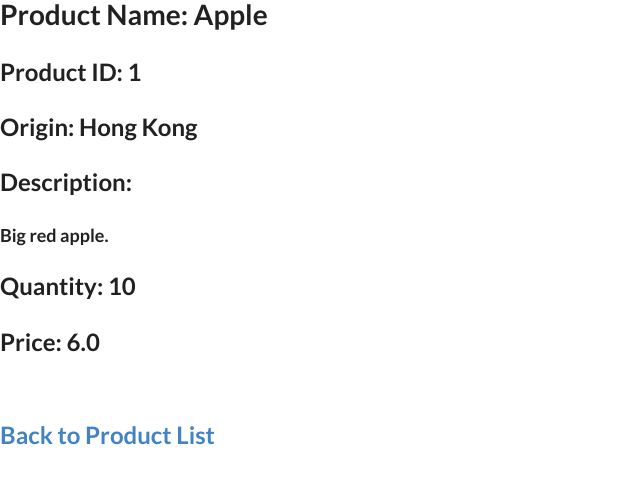
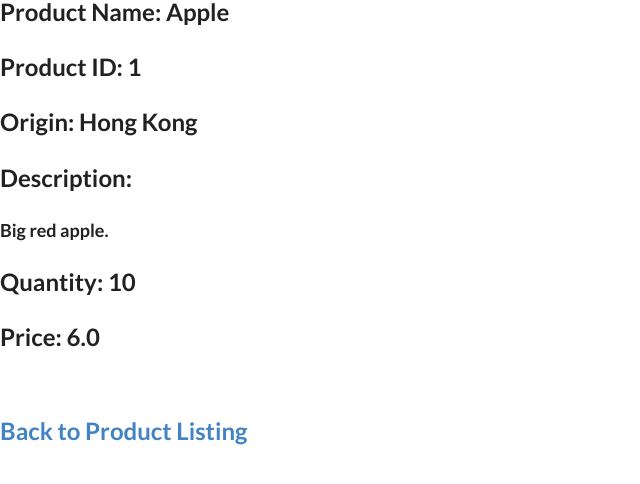
Before and after one commit to heijingtsang/AC501.Project2, a Flask app: page /products/1 in a window 1280 px wide. Shown: the top 484 px of the page, without its empty margins (0-640 px from the left). Run offline with Flask 2, Linux system fonts and the light colour scheme; data comes from the database, SQL or seed files in the repository; some libraries are stand-ins or nearby versions.

Commit message:
Revised and polished.

```diff
--- a/app.py
+++ b/app.py
@@ -1,11 +1,9 @@
-from flask import Flask, render_template, url_for, session, redirect
+from flask import Flask, render_template, url_for
 from flask_sqlalchemy import SQLAlchemy
-from flask_migrate import Migrate
 
 app = Flask(__name__)
 app.config['SQLALCHEMY_DATABASE_URI'] = 'sqlite:///Products.db'
 db = SQLAlchemy(app)
-migrate = Migrate(app, db)
 
 class Products(db.Model):
     pid = db.Column(db.Integer, primary_key=True, nullable=False)
@@ -37,10 +35,10 @@ def index_products():
     return render_template('index.html', rows=Products.query.all())
 
 
-@app.route('/products/<int:pid>', methods=['GET',])
+@app.route('/products/<int:pid>')
 def product_details(pid):
     return render_template('details.html', info=Products.query.filter_by(pid=pid).first())
 
 
 if __name__ == '__main__':
-    app.run(debug=True, host="0.0.0.0", port=8000)
+    app.run()
--- a/requirements.txt
+++ b/requirements.txt
@@ -1,3 +1,2 @@
 flask
 flask-sqlalchemy
-Flask-Migrate
--- a/templates/details.html
+++ b/templates/details.html
@@ -1,12 +1,13 @@
 <!doctype html>
 <html>
   <meta charset="utf-8" />
-  <title>Product List</title>
+  <title>Product Details</title>
   <link rel="stylesheet" href="https://cdn.jsdelivr.net/npm/semantic-ui@2.3.3/dist/semantic.min.css">
   <script src="https://cdn.jsdelivr.net/npm/semantic-ui@2.3.3/dist/semantic.min.js"></script>
 
   <body>
-  <h1 class="ui header">Product Name: {{ info.name }}</h1>
+
+    <h2 class="ui header">Product Name: {{ info.name }}</h2>
     <h2 class="ui header">Product ID: {{ info.pid }}</h2>
     <h2 class="ui header">Origin: {{ info.origin }}</h2>
     <h2 class="ui header">Description:</h2>
@@ -16,7 +17,9 @@
 
     <h1 class="ui header"></h1>
     <h2 class="ui header">
-      <a href="{{ url_for('index_products') }}">Back to Product List</a>
+        <a href="{{ url_for('index_products') }}">Back to Product Listing</a>
     </h2>
 
   </body>
+
+</html>
--- a/templates/index.html
+++ b/templates/index.html
@@ -7,10 +7,13 @@
 
   <body>
 
+    <h2 class="ui center aligned header">Products Listing</h2>
+
       <table class="ui single line table">
          <thead>
             <td>Product ID</td>
             <td>Product Name</td>
+            <td>Unit Price</td>
          </thead>
 
          {% for row in rows %}
@@ -19,11 +22,12 @@
               <a href="{{ url_for('product_details', pid=row['pid']) }}">{{row['pid']}}</a>
             </td>
             <td>{{row['name']}}</td>
+            <td>{{ row['unit_price'] }}</td>
           </tr>
          {% endfor %}
       </table>
       <h5 class="ui header"></h5>
-      <a href = "{{ url_for('home') }}">Go back to home page</a>
+      <a href = "{{ url_for('home') }}">Go back to Home Page</a>
 
     </body>
 
```
Also changed, not shown: templates/home.html (+4 -3 lines). Lines whose indentation alone changed are shown as unchanged.
